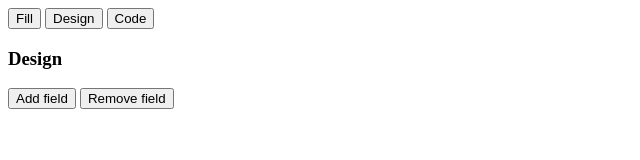
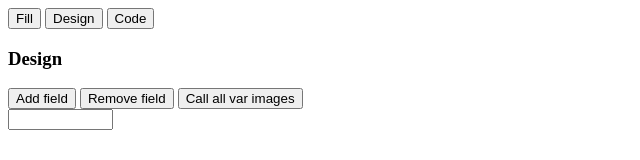
Before and after one commit to NeAnon/temp, a plain HTML site: page index.html in a window 1280 px wide. Both pictures are taken after a click on the button "Add field". Shown: the whole page, without its empty margins (0-640 px from the left). Drawn offline with Linux system fonts and the light colour scheme.

Commit message:
Creating images in design tab reflecting input fields in fill tab

```diff
--- a/index.html
+++ b/index.html
@@ -66,7 +66,13 @@
 
       linebreak = document.createElement("br");
       newDiv.appendChild(linebreak);
-      varList.appendChild(newDiv);
+      newDiv.setAttribute('posX', 0);
+      alert("Pos X: "+newDiv.getAttribute('posX'));
+      newDiv.setAttribute('posY', 0);
+      varList.append(newDiv);
+      alert("adding image...");
+      addImage(newDiv.id);
+      //alert(newDiv.posX);
 
       varList.setAttribute('count', count+1);
       /*
@@ -105,6 +111,40 @@
       return templateText;
     }
 
+    function addImage(sourceDivId){
+      //Nooooo you can't just pass this shit directly, you have to do this funny
+      //fucking roundabout shit to read any values you set on a div
+      var sourceDiv = document.getElementById(sourceDivId);
+      newImage = document.createElement('div');
+      //newImage.setAttribute('referenceId', sourceDiv.id);
+      //newImage.setAttribute('id', sourceDiv.id + 'Image');
+      //IM LOSING MY FUCKInG MIND WITH THIS LANGUAGE WHY DOES EVERYTHING FAIL SILENTLY
+      newImage.setAttribute('posX', sourceDiv.getAttribute('posX'));
+      newImage.setAttribute('posY', sourceDiv.getAttribute('posY'));
+      newImage.setAttribute('referenceId', sourceDiv.getAttribute('id'));
+      newImage.setAttribute('id', 'var0containerImage');
+
+      newImage.appendChild(sourceDiv.firstChild.cloneNode(false));
+      newImage.firstChild.setAttribute('id', sourceDiv.firstChild.id+'Image');
+
+      alert("Type: "+newImage.firstChild.nodeName + " Id: " + newImage.firstChild.id);
+      document.getElementById('varImage').appendChild(newImage);
+//      alert(newImage.id);
+    }
+
+    function callAllImages(){
+      alert('calling all images!');
+      alert('To call: ' + document.getElementById('varList').getAttribute('count'));
+      for (let index = 0; index < document.getElementById('varList').getAttribute('count'); index++) {
+        //var workingElement = document.getElementById(('var'+index+'containerImage').toString);
+        var workingElement = document.getElementById('var0containerImage');
+        alert('calling ' + 'var'+index+'containerImage. type: ' + workingElement.type);
+        alert("element " + workingElement.getAttribute('id') + " exists." );
+        alert("\nposition X: " + workingElement.getAttribute('posX')+
+              "\nposition Y: " + workingElement.getAttribute('posY')+
+              "\nreferenced element: " + workingElement.getAttribute('referenceId'));
+      }
+    }
   </script>
 
 </head>
@@ -130,6 +170,9 @@
     <h3>Design</h3>
     <button onclick="addField();">Add field</button>
     <button onclick="removeField();">Remove field</button>
+    <button onclick="callAllImages();">Call all var images</button>
+    <div id = "varImage" class = "images">
+    </div>
   </div>
 
   <div id="Code" class="tabcontent">
```
